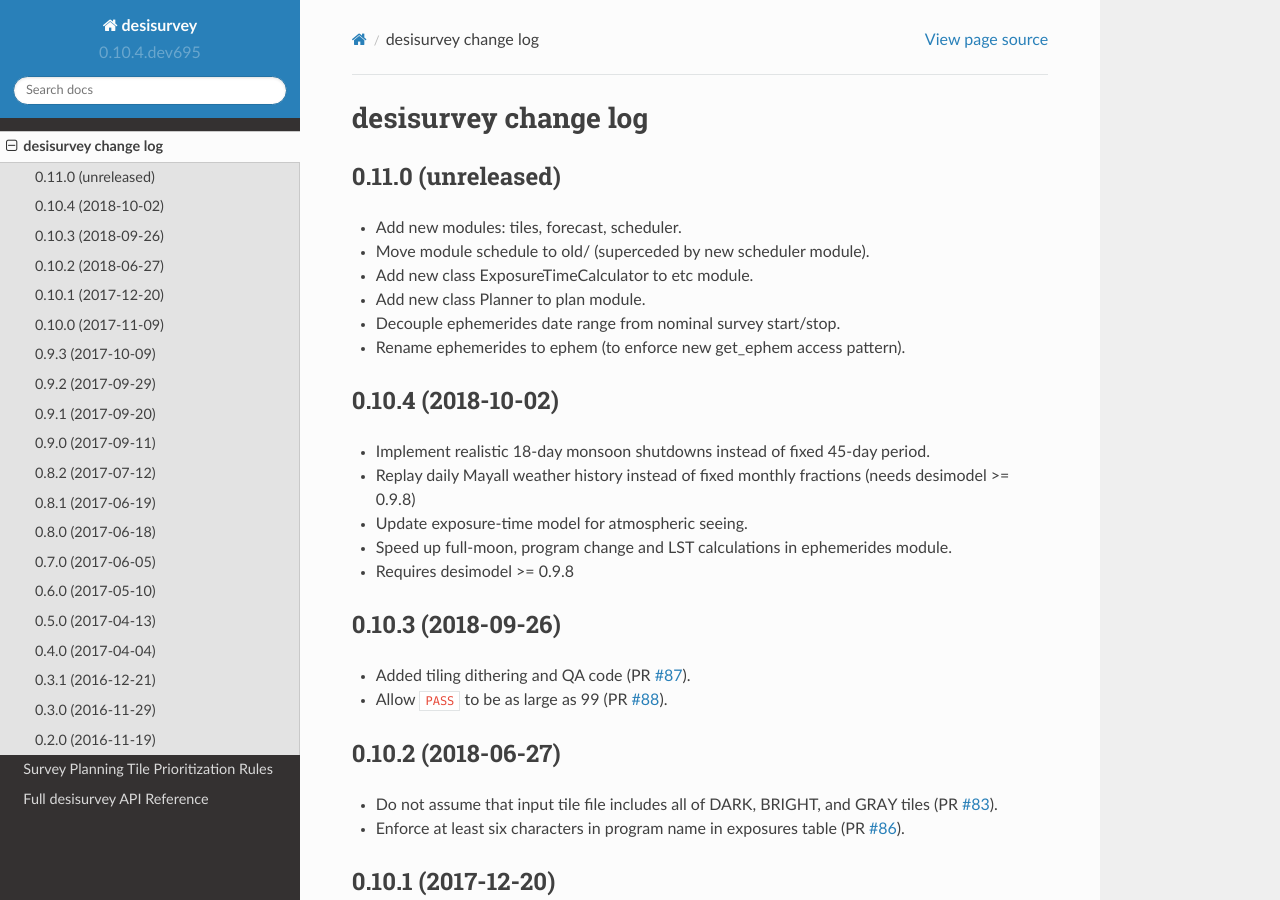
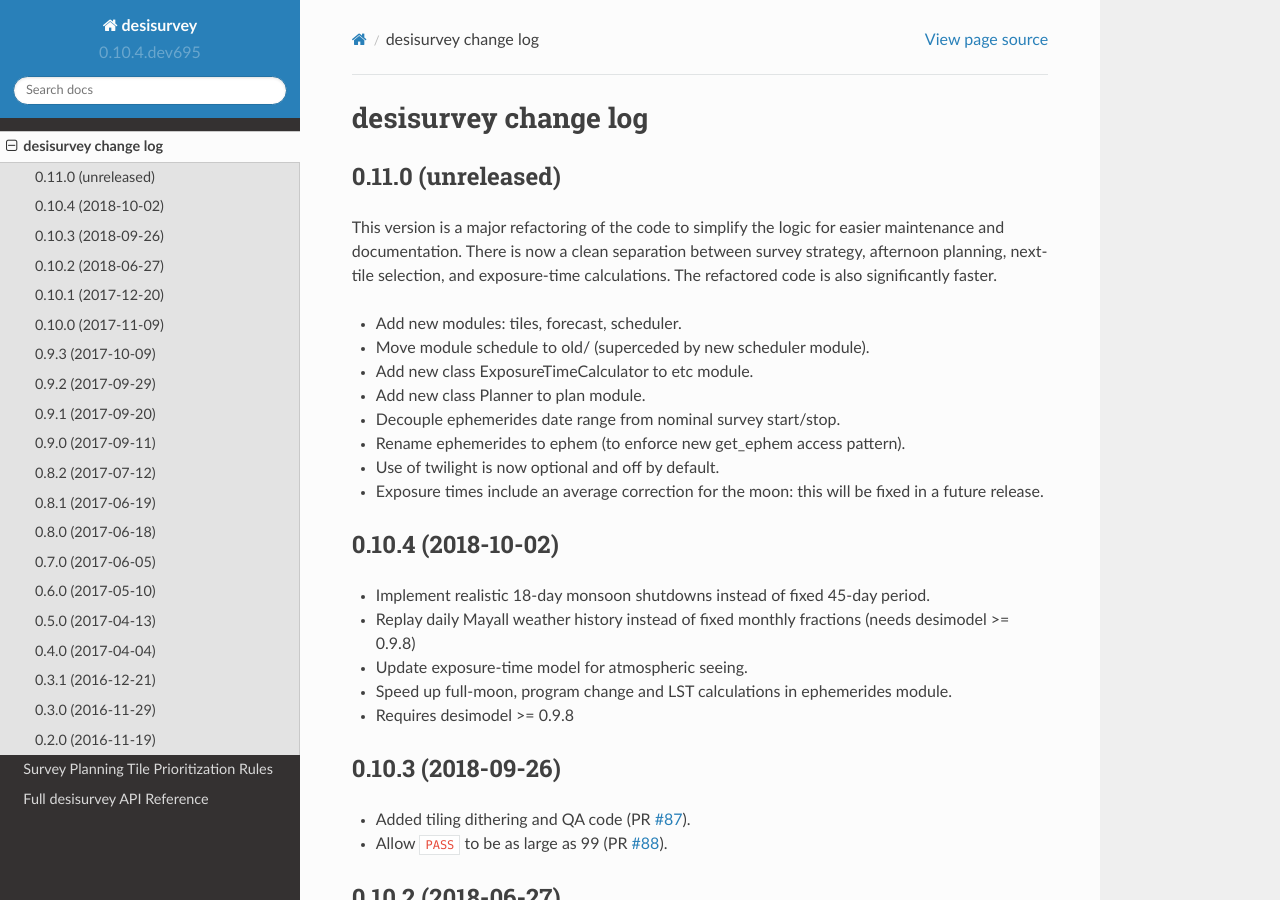
Before and after one commit to desihub/desisurvey, a Sphinx documentation site: the page built from doc/changes.rst, in a window 1280 px wide and 900 px high. Built offline with Sphinx 7.4.7 and the Read the Docs theme 2.0.0, drawn with Linux system fonts in a browser that asks for light colours.

Commit message:
Documentation updates

```diff
--- a/doc/changes.rst
+++ b/doc/changes.rst
@@ -5,12 +5,21 @@ desisurvey change log
 0.11.0 (unreleased)
 -------------------
 
+This version is a major refactoring of the code to simplify the logic
+for easier maintenance and documentation. There is now a clean
+separation between survey strategy, afternoon planning,
+next-tile selection, and exposure-time calculations. The refactored
+code is also significantly faster.
+
 * Add new modules: tiles, forecast, scheduler.
 * Move module schedule to old/ (superceded by new scheduler module).
 * Add new class ExposureTimeCalculator to etc module.
 * Add new class Planner to plan module.
 * Decouple ephemerides date range from nominal survey start/stop.
 * Rename ephemerides to ephem (to enforce new get_ephem access pattern).
+* Use of twilight is now optional and off by default.
+* Exposure times include an average correction for the moon: this will
+  be fixed in a future release.
 
 0.10.4 (2018-10-02)
 -------------------
```
Also changed, not shown: 1 other file.
